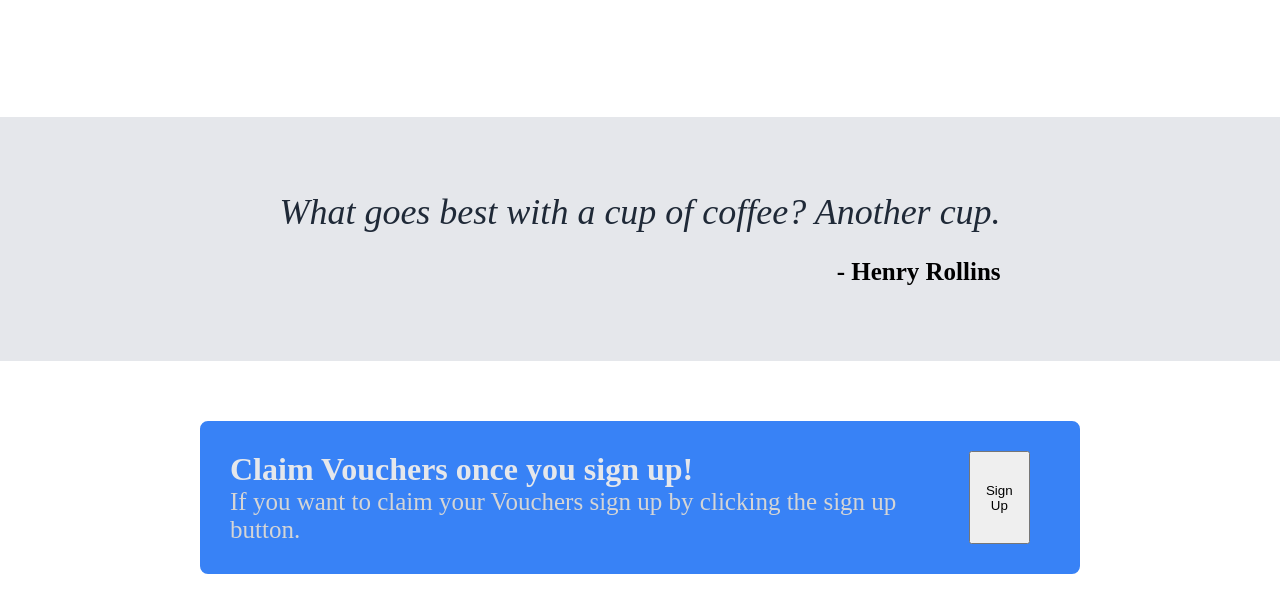
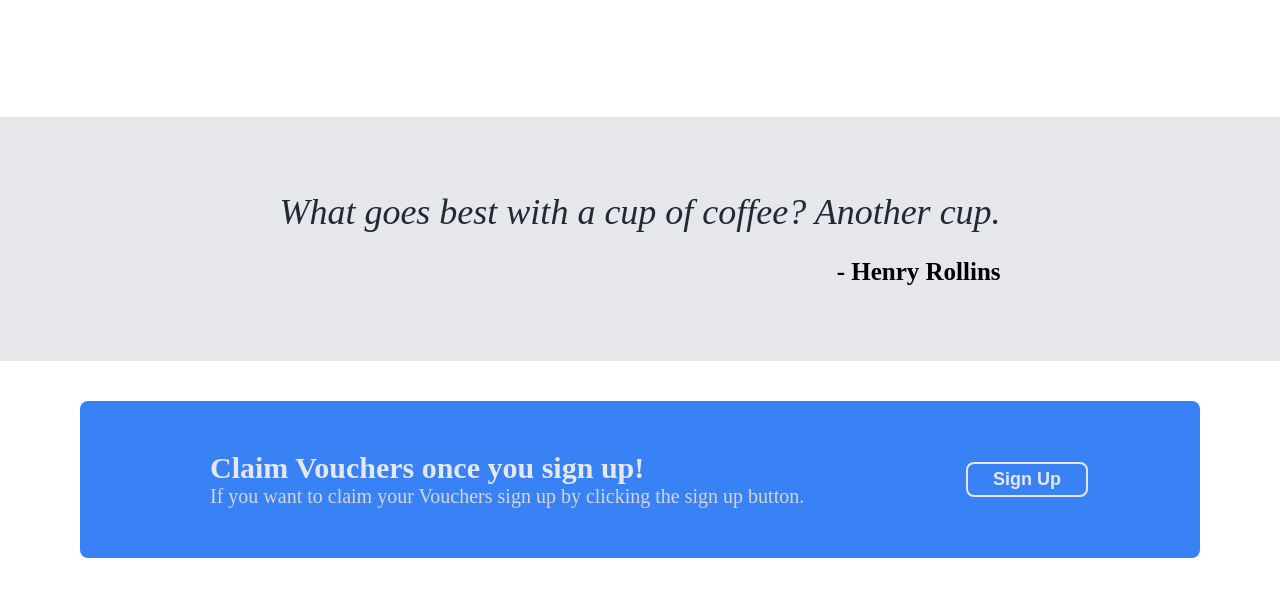
Before and after one commit to cacinterino/landing-page, a plain HTML site: page index.html in a window 1280 px wide. Shown: the part 1148-1742 px from the top of the page. Drawn offline with Linux system fonts and the light colour scheme.

Commit message:
Done Web

```diff
--- a/index.html
+++ b/index.html
@@ -53,12 +53,10 @@
     </div>
     <div class="sign-up">
         <div class="ctn1">
-            <h1 class="vouch">Claim Vouchers once you sign up!</h1>
-            <h1 class="vouch1">If you want to claim your Vouchers sign up by clicking the sign up button.</h1>
+            <div class="vouch">Claim Vouchers once you sign up!</div>
+            <div class="vouch1">If you want to claim your Vouchers sign up by clicking the sign up button.</div>
         </div>
-        <div class="sign1">
-        <button class="sign">Sign Up</button>
-        </div>
+        <button class="btn1">Sign Up</button>
     </div>
 </body>
 </html>
--- a/style.css
+++ b/style.css
@@ -109,35 +109,45 @@ p{
     font-weight: 800;
 }
 .sign-up{
-    border: 20px solid #3882f6;
     background-color: #3882f6;
-    margin: 20px 200px;
-    padding: 10px;
-    height: auto;
     border-radius: 8px;
+    width: 70em;
+    margin: auto;
     display: flex;
-    justify-content: space-between;
+    margin-bottom: 30px;
 }
 .ctn1{
     display: flex;
     flex-direction: column;
+    justify-content: center;
+    padding: 50px;
+    margin: 0 80px;
+    flex-shrink: 0;
+    margin-right: 0;
 }
 .vouch{
     color: #e5e7eb;
     font-weight: bolder;
-    margin: 0;
+    font-size: 30px;
 }
 .vouch1{
     font-weight: lighter;
     color: #d5d5d5;
-    font-size: 25px;
+    font-size: 20px;
     margin: 0;
 }
-.sign1{
-    display: flex;
-    padding: 0 20px;
+button.btn1{
+    padding: 5px 25px;
+    margin: auto;
+    border: 2px solid #e5e7eb;
+    border-radius: 8px;
+    background-color: #3882f6;
+    color: #e5e7eb;
+    font-weight: bolder;
+    cursor: pointer;
+    font-size: 18px;
 }
-.sign{
-    display: flex;
-    align-items: center;
+.btn1:hover{
+    color: #3882f6;
+    background-color: #e5e7eb;
 }
```
